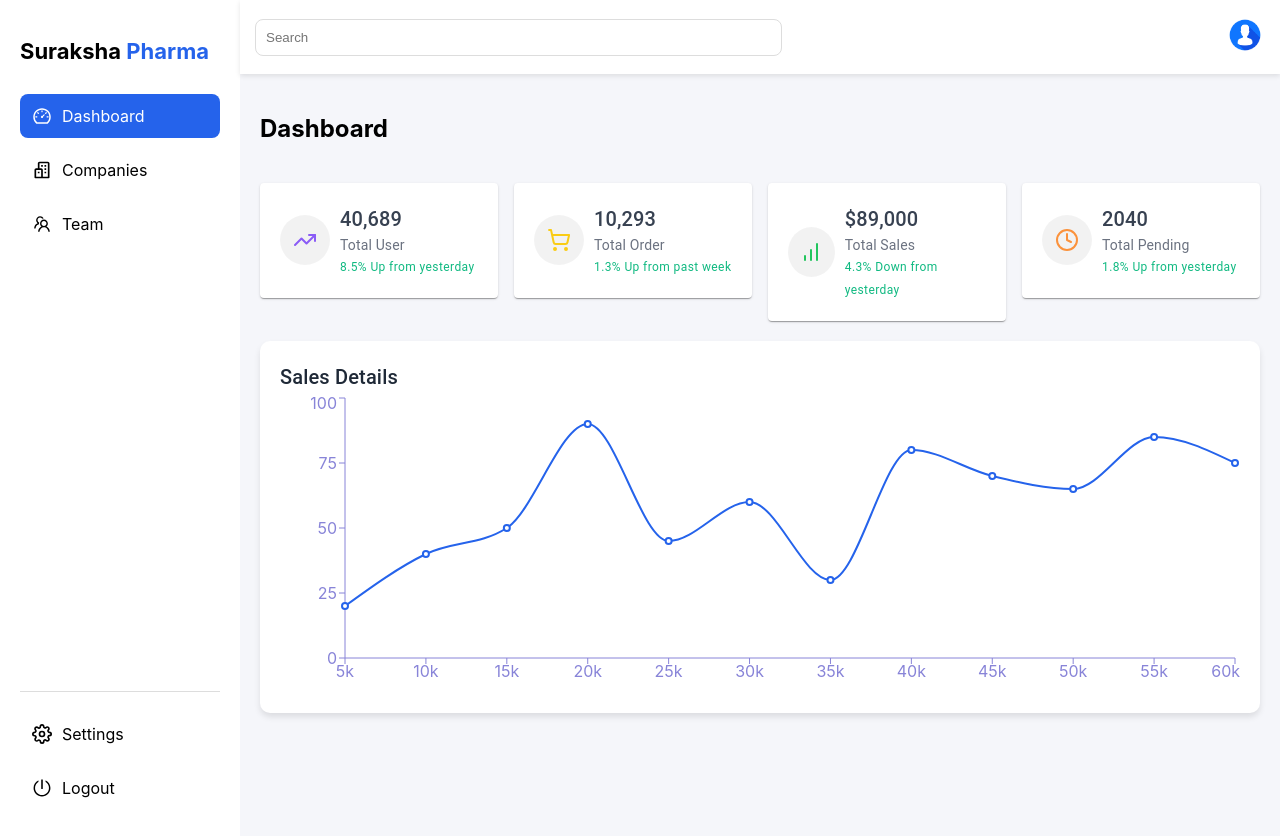
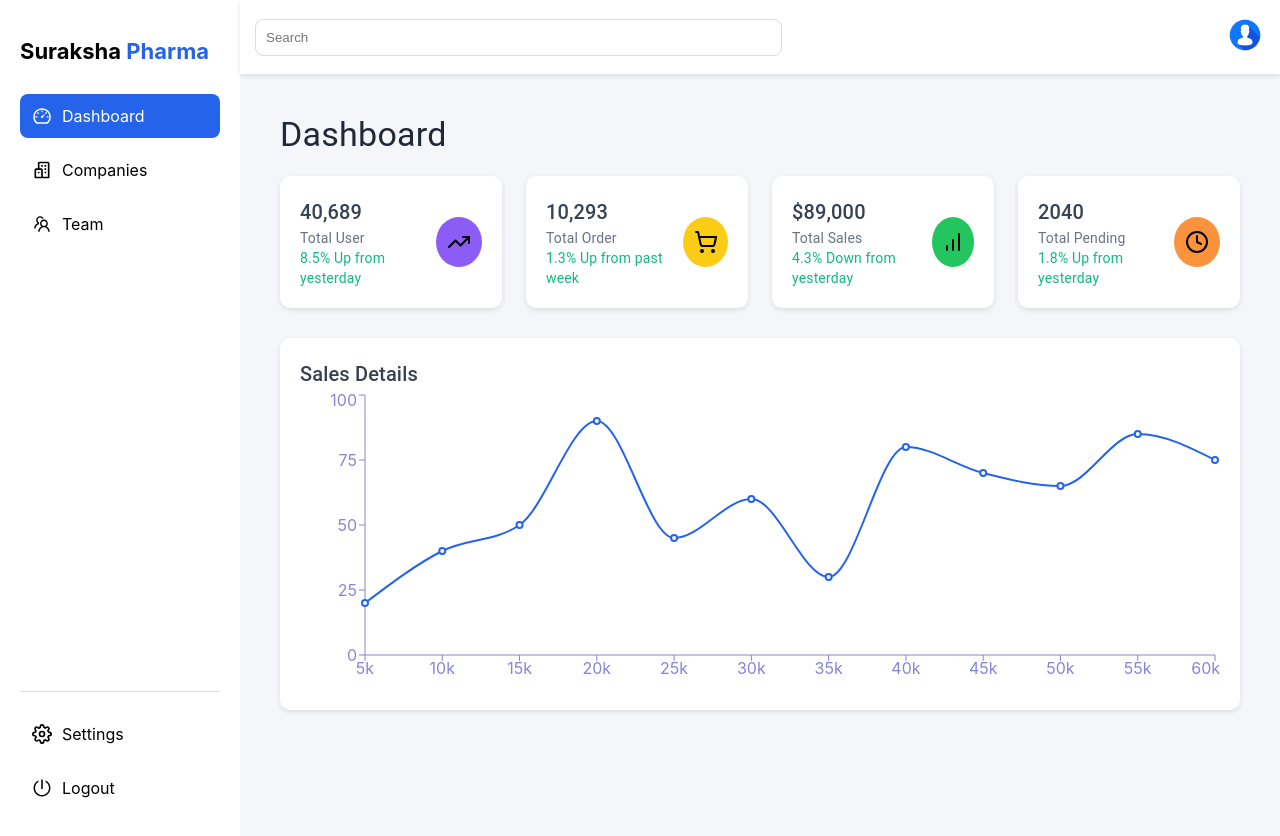
Before and after one commit to jvamshi36/CMS, a React (Create React App) app: page /dashboard in a window 1280 px wide. Shown: the top 836 px of the page. Built offline with nearby package versions, Linux system fonts and the light colour scheme.

Commit message:
imporves

```diff
--- a/package.json
+++ b/package.json
@@ -36,9 +36,7 @@
     "start": "react-scripts start",
     "build": "react-scripts build",
     "test": "react-scripts test",
-    "eject": "react-scripts eject",
-    "start": "HTTPS=true react-scripts start"
-
+    "eject": "react-scripts eject"
   },
   "eslintConfig": {
     "extends": [
--- a/src/pages/Dashboard.jsx
+++ b/src/pages/Dashboard.jsx
@@ -1,6 +1,5 @@
-// Dashboard.jsx
 import React from "react";
-import { Grid, Typography, Card } from "@mui/material";
+import { Grid, Typography, Card, Box } from "@mui/material";
 import { LineChart, Line, XAxis, YAxis, Tooltip, ResponsiveContainer } from "recharts";
 import { TrendingUp, ShoppingCart, BarChart, Clock } from "lucide-react";
 import "../styles/Dashboard.css";
@@ -32,22 +31,34 @@ const Dashboard = () => {
   return (
     <Layout>
       <div className="dashboard-container">
-          <h2 className="dashboard-title">Dashboard</h2>
-        <Grid container spacing={2}>
-          {stats.map((stat, index) => (
-            <Grid item xs={12} sm={6} md={3} key={index}>
-              <Card className="dashboard-card">
-                <div className="dashboard-icon" style={{ color: stat.color }}>{stat.icon}</div>
-                <div>
-                  <Typography variant="h6" className="dashboard-value">{stat.value}</Typography>
-                  <Typography variant="body2" className="dashboard-text">{stat.title}</Typography>
-                  <Typography variant="caption" className="dashboard-trend">{stat.trend}</Typography>
+        <Typography variant="h4" className="dashboard-title">
+          Dashboard
+        </Typography>
+
+        <div className="dashboard-stats-container">
+          <Grid container spacing={3}>
+            {stats.map((stat) => (
+              <Grid item xs={12} sm={6} md={3} key={stat.title}>
+                <div className="dashboard-stats-item">
+                  <Box>
+                    <Typography variant="h6" className="dashboard-value">
+                      {stat.value}
+                    </Typography>
+                    <Typography variant="body2" className="dashboard-text">
+                      {stat.title}
+                    </Typography>
+                    <Typography variant="body2" className="dashboard-trend">
+                      {stat.trend}
+                    </Typography>
+                  </Box>
+                  <Box className="dashboard-icon" style={{ backgroundColor: stat.color }}>
+                    {stat.icon}
+                  </Box>
                 </div>
-              </Card>
-            </Grid>
-          ))}
-        </Grid>
-
+              </Grid>
+            ))}
+          </Grid>
+        </div>
         <div className="dashboard-chart-container">
           <Typography variant="h6" className="chart-title">
             Sales Details
--- a/src/pages/NeworgForm.jsx
+++ b/src/pages/NeworgForm.jsx
@@ -16,6 +16,7 @@ import {
 import { Visibility, VisibilityOff } from "@mui/icons-material";
 import CheckIcon from "@mui/icons-material/Check";
 import Layout from "../components/Layout/Layout"; // Adjust the path as necessary
+import { useNavigate } from "react-router-dom"; // Import useNavigate
 
 const steps = [
   "Organization Details",
@@ -48,9 +49,23 @@ const NeworgForm = () => {
   });
 
   const [errors, setErrors] = useState({}); // For displaying validation errors
+  const navigate = useNavigate(); // Initialize useNavigate
 
-  const handleNext = () => {
+  const validateStep = () => {
     let newErrors = {};
+    const requiredFields = {
+      0: ["organizationName", "constitution", "addressLine1", "city", "zip"],
+      1: ["gstNumber", "panNumber", "drugLicense1", "drugLicense2"],
+      2: ["representativeFirstName", "representativeLastName", "representativeEmail", "representativeAadhar", "representativeNumber"],
+      3: ["websiteUsername", "confirmWebsiteUsername", "websitePassword", "confirmWebsitePassword"],
+    };
+
+    requiredFields[activeStep].forEach((field) => {
+      if (!formData[field]) {
+        newErrors[field] = "This field is required";
+      }
+    });
+
     if (activeStep === 3) {
       if (formData.websiteUsername !== formData.confirmWebsiteUsername) {
         newErrors.websiteUsername = "Usernames do not match";
@@ -59,8 +74,13 @@ const NeworgForm = () => {
         newErrors.websitePassword = "Passwords do not match";
       }
     }
+
     setErrors(newErrors);
-    if (Object.keys(newErrors).length === 0) {
+    return Object.keys(newErrors).length === 0;
+  };
+
+  const handleNext = () => {
+    if (validateStep()) {
       setActiveStep((prevActiveStep) => prevActiveStep + 1);
     }
   };
@@ -71,38 +91,44 @@ const NeworgForm = () => {
 
   const handleChange = (e) => {
     const { name, value } = e.target;
+
+    // Clear error for the field being edited
+    setErrors((prevErrors) => ({ ...prevErrors, [name]: "" }));
+
+    // Enforce numeric input for specific fields
+    const numericFields = ["zip", "representativeNumber", "representativeAadhar"];
+    if (numericFields.includes(name) && !/^\d*$/.test(value)) {
+      return; // Do not update state if non-numeric input is detected
+    }
+
     setFormData({ ...formData, [name]: value });
   };
 
   const handleSubmit = async (e) => {
     e.preventDefault();
+    if (!validateStep()) return; // Ensure final step is validated
+
     try {
-    // Get the JWT token or session token from storage
-    const token = localStorage.getItem('token'); // or from wherever you store it
-
+      const token = localStorage.getItem('token');
       const response = await axios.post(
         "https://localhost:8081/api/new-org/submit",
         formData,
         {
           headers: {
-          'Authorization': `Bearer ${token}`, // JWT format
+            'Authorization': `Bearer ${token}`,
             'Content-Type': 'application/json'
           },
-        withCredentials: true // Include cookies if using session-based auth
+          withCredentials: true
         }
       );
       console.log("Organization created:", response.data);
-    // Handle success
+      navigate('/companies'); // Navigate to /companies after successful submission
     } catch (error) {
       console.error("Error submitting form:", error);
-
       if (error.response) {
         if (error.response.status === 401) {
-        // Handle unauthorized - redirect to login or show login message
           alert("You need to log in to submit this form");
-        // Possibly redirect: navigate('/login');
         } else if (error.response.status === 400 && error.response.data) {
-        // Handle validation errors
           setErrors(error.response.data);
         } else {
           alert(`Server error: ${error.response.status}`);
@@ -395,7 +421,6 @@ try {
                     <TextField
                       label="Website Username"
                       name="websiteUsername"
-                      type="email"
                       value={formData.websiteUsername}
                       onChange={handleChange}
                       fullWidth
@@ -407,13 +432,12 @@ try {
                   <Grid item xs={12}>
                     <TextField
                       label="Confirm Website Username"
-                      name="confirmWebsiteUsername" // Corrected name
-                      type="email"
+                      name="confirmWebsiteUsername"
                       value={formData.confirmWebsiteUsername}
                       onChange={handleChange}
                       fullWidth
                       required
-                      error={!!errors.websiteUsername} // Errors should apply if both are incorrect
+                      error={!!errors.websiteUsername}
                       helperText={errors.websiteUsername}
                     />
                   </Grid>
@@ -433,13 +457,13 @@ try {
                   <Grid item xs={12}>
                     <TextField
                       label="Confirm Website Password"
-                      name="confirmWebsitePassword" // Corrected name
+                      name="confirmWebsitePassword"
                       type="password"
                       value={formData.confirmWebsitePassword}
                       onChange={handleChange}
                       fullWidth
                       required
-                      error={!!errors.websitePassword} // Errors should apply if both are incorrect
+                      error={!!errors.websitePassword}
                       helperText={errors.websitePassword}
                     />
                   </Grid>
@@ -448,7 +472,6 @@ try {
                   <Button variant="outlined" onClick={handleBack}>
                     Back
                   </Button>
-                  {/* Add final submission logic here */}
                   <Button type="submit" variant="contained" sx={{ backgroundColor: "#2563EB" }}>
                     Submit
                   </Button>
--- a/src/pages/Team.jsx
+++ b/src/pages/Team.jsx
@@ -3,6 +3,7 @@ import Layout from "../components/Layout/Layout";
 import "../styles/Team.css";
 import { teamMembers } from "../data/dummy";
 import { useNavigate } from "react-router-dom";
+import image1 from "../components/assets/images/img.jpg";
 
 const Team = () => {
   const navigate = useNavigate();
@@ -16,7 +17,7 @@ const Team = () => {
       <div className="team-grid">
         {teamMembers.map((member, index) => (
           <div key={index} className="team-card">
-            <img src={member.image} alt={member.name} className="team-image" />
+            <img src={image1} alt={member.name} className="team-image" />
             <h3>{member.name}</h3>
             <p>{member.role}</p>
             <p>{member.email}</p>
@@ -26,4 +27,5 @@ const Team = () => {
     </Layout>
   );
 };
+
 export default Team;
--- a/src/styles/Dashboard.css
+++ b/src/styles/Dashboard.css
@@ -1,26 +1,34 @@
-/* Dashboard.css */
+body {
+  background-color: #f3f4f6;
+}
+
 .dashboard-container {
-  justify-content: space-between;
-  align-items: center;
-  margin-bottom: 20px;
+  padding: 20px;
 }
 
 .dashboard-title {
-  font-size: 24px;
+  font-size: 32px;
   font-weight: bold;
-  margin-bottom: 20px;
+  margin-bottom: 30px;
+  color: #1f2937; /* Dark text for contrast */
 }
 
-
+/* Card Styling */
 .dashboard-card {
+  background-color: #ffffff;
+  border-radius: 10px;
+  padding: 20px;
   display: flex;
   align-items: center;
-    gap: 10px;
-    margin-top: 20px;
-    padding: 20px;
-    border-radius: 10px;
-    box-shadow: 0 4px 6px rgba(0, 0, 0, 0.1);
-    background-color: #ffffff;
+  justify-content: space-between;
+  cursor: pointer;
+  box-shadow: 0px 2px 5px rgba(0,0,0,0.1); /* Add shadow for a box effect */
+  transition: transform 0.2s; /* Smooth transition for hover effect */
+  margin-top: 30px; /* Add margin to separate from other elements */
+}
+
+.dashboard-card:hover {
+  transform: translateY(-5px); /* Subtle hover effect */
 }
 
 .dashboard-icon {
@@ -30,11 +38,11 @@
   width: 50px;
   height: 50px;
   border-radius: 50%;
-    background-color: rgba(0, 0, 0, 0.05);
+  font-size: 24px;
 }
 
 .dashboard-value {
-    font-size: 20px;
+  font-size: 22px;
   font-weight: bold;
   color: #374151;
 }
@@ -46,20 +54,59 @@
 
 .dashboard-trend {
   font-size: 12px;
-    color: #10b981;
+  color: #10b981; /* Green color for positive trends */
 }
 
+/* Chart Container */
 .dashboard-chart-container {
-    margin-top: 20px;
+  margin-top: 30px;
   padding: 20px;
+  background-color: #ffffff;
   border-radius: 10px;
-    background-color: #ffffff;
-    box-shadow: 0 4px 6px rgba(0, 0, 0, 0.1);
+  box-shadow: 0px 2px 5px rgba(0,0,0,0.1); /* Add shadow for consistency */
 }
 
 .chart-title {
   font-size: 18px;
   font-weight: bold;
-    margin-bottom: 10px;
-    color: #1f2937;
+  margin-bottom: 20px;
+  color: #374151;
 }
+
+/* Individual Stats Container */
+.dashboard-stats-item {
+  background-color: #ffffff;
+  border-radius: 10px;
+  padding: 20px;
+  box-shadow: 0px 2px 5px rgba(0,0,0,0.1); /* Consistent shadow */
+  margin-top: 20px; /* Space between items */
+  display: flex;
+  align-items: center;
+  justify-content: space-between;
+  transition: transform 0.2s; /* Smooth transition for hover effect */
+}
+
+.dashboard-stats-item:hover {
+  transform: translateY(-5px); /* Subtle hover effect */
+}
+
+/* Responsive Layout */
+@media (max-width: 768px) {
+  .dashboard-container {
+    padding: 10px;
+  }
+
+  .dashboard-title {
+    font-size: 28px;
+    margin-bottom: 20px;
+  }
+
+  .dashboard-card {
+    padding: 15px;
+  }
+
+  .dashboard-icon {
+    width: 40px;
+    height: 40px;
+  }
+}
--- a/src/styles/Team.css
+++ b/src/styles/Team.css
@@ -15,15 +15,24 @@
 
   .team-grid {
     display: grid;
-    grid-template-columns: repeat(auto-fit, minmax(250px, 1fr));
+    grid-template-columns: repeat(auto-fit, minmax(200px, 1fr));
     gap: 20px;
   }
   .team-card {
-    background: white;
+    background-color: #ffffff;
+    border-radius: 10px;
     padding: 20px;
-    border-radius: 10px;
+    box-shadow: 0px 2px 5px rgba(0,0,0,0.1);
+    transition: transform 0.2s;
     text-align: center;
-    box-shadow: 0px 2px 5px rgba(0,0,0,0.1);
+    height: 180px;
+    display: flex;
+    flex-direction: column;
+    justify-content: center;
+    align-items: center;
+  }
+  .team-card:hover {
+    transform: translateY(-5px);
   }
   .team-image {
     width: 80px;
@@ -31,3 +40,13 @@
     border-radius: 50%;
     margin-bottom: 10px;
   }
+  .team-card h3 {
+    font-size: 18px;
+    color: #374151;
+    margin-bottom: 5px;
+  }
+  .team-card p {
+    font-size: 14px;
+    color: #6b7280;
+    margin: 0;
+  }
```
Lines whose indentation alone changed are shown as unchanged.
